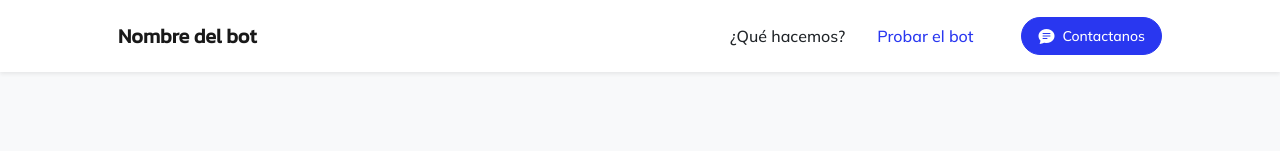
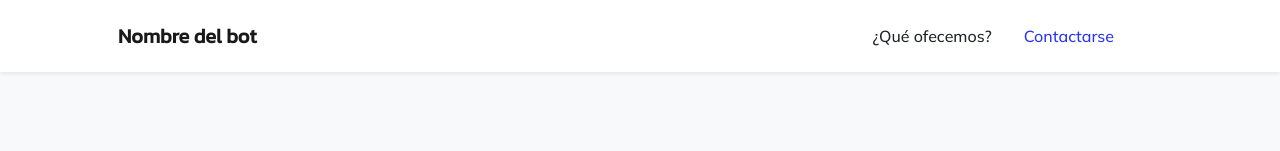
Before and after one commit to ezequielpallini2/LandingBot, a plain HTML site: page index.html in a window 1280 px wide. Shown: the top 151 px of the page. Drawn offline with nearby package versions, Linux system fonts and the light colour scheme.

Commit message:
actualizaciones

```diff
--- a/index.html
+++ b/index.html
@@ -28,15 +28,9 @@
                 </button>
                 <div class="collapse navbar-collapse" id="navbarResponsive">
                     <ul class="navbar-nav ms-auto me-4 my-3 my-lg-0">
-                        <li class="nav-item"><a class="nav-link me-lg-3" href="#features">¿Qué hacemos?</a></li>
-                        <li class="nav-item"><a class="nav-link me-lg-3" href="#download">Probar el bot</a></li>
+                        <li class="nav-item"><a class="nav-link me-lg-3" href="#features">¿Qué ofecemos?</a></li>
+                        <li class="nav-item"><a class="nav-link me-lg-3" href="#download">Contactarse</a></li>
                     </ul>
-                    <button class="btn btn-primary rounded-pill px-3 mb-2 mb-lg-0" data-bs-toggle="modal" data-bs-target="#feedbackModal">
-                        <span class="d-flex align-items-center">
-                            <i class="bi-chat-text-fill me-2"></i>
-                            <span class="small">Contactanos</span>
-                        </span>
-                    </button>
                 </div>
             </div>
         </nav>
```
